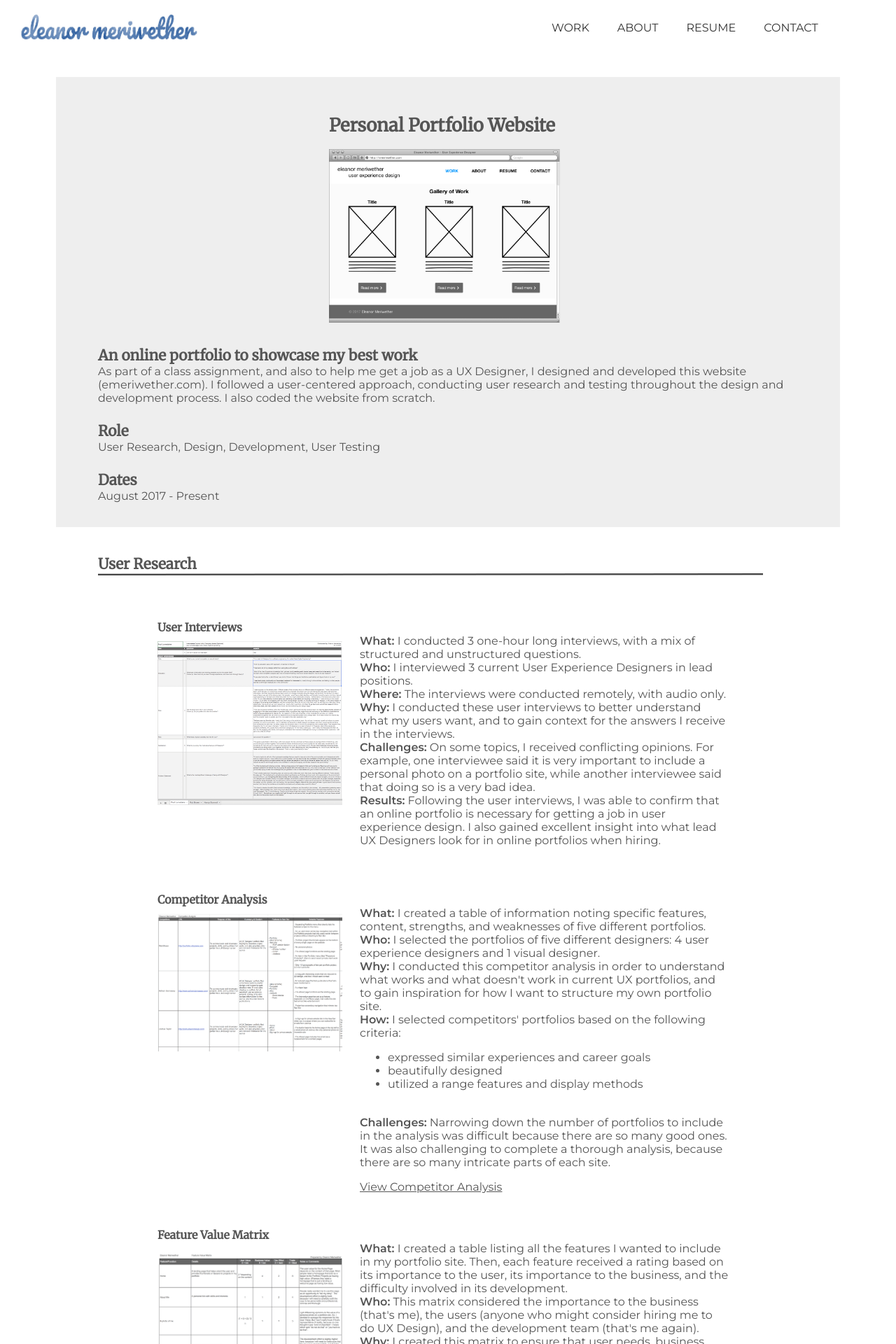
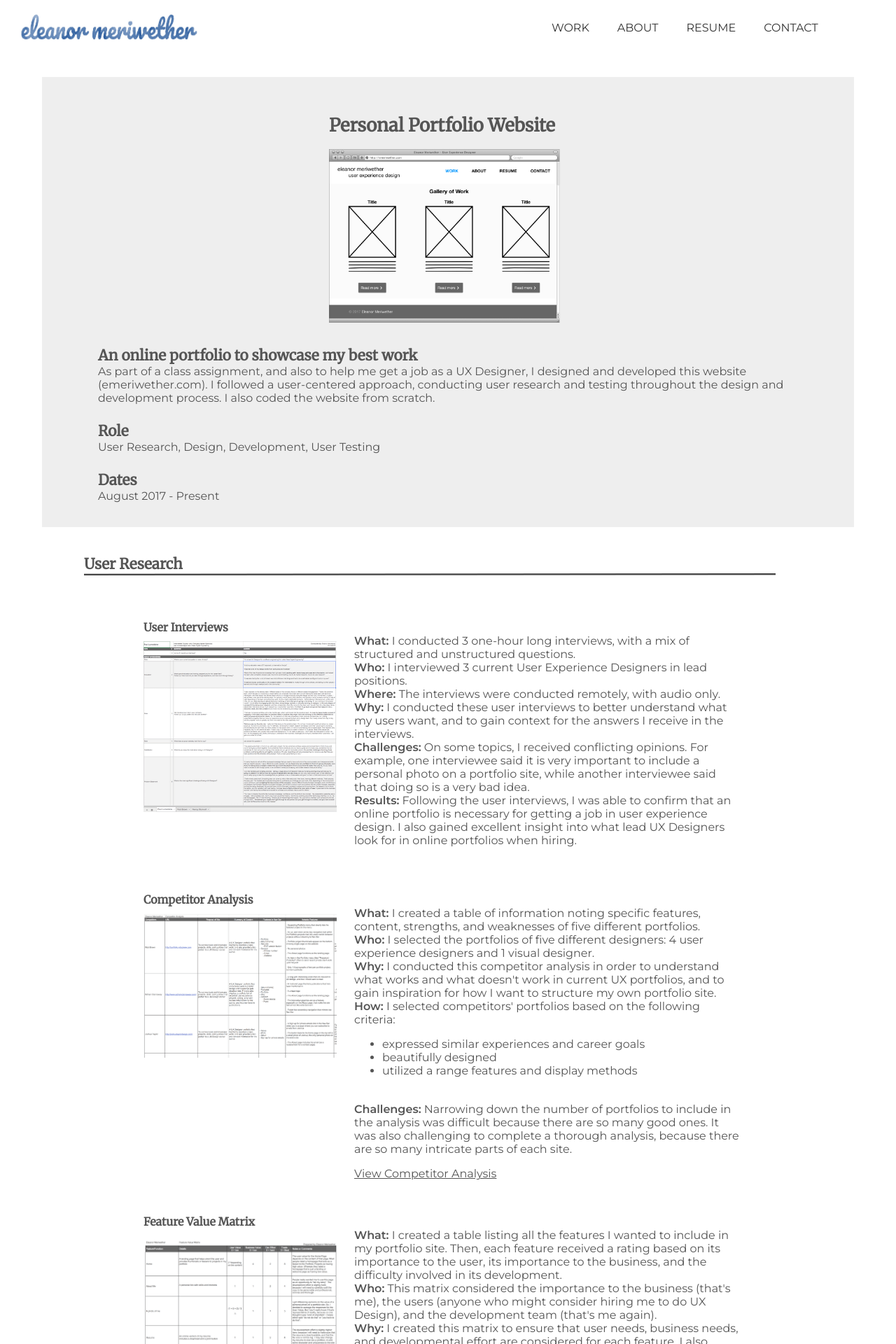
Before and after one commit to emeriwether/emeriwether.github.io, a Jekyll site: the page built from project1.html, in a window 1280 px wide. Shown: the top 1920 px of the page at 70% size. Built offline with Jekyll 4.4.1, drawn with Linux system fonts in a browser that asks for light colours.

Commit message:
retry prev commit

```diff
--- a/css/styles.css
+++ b/css/styles.css
@@ -138,10 +138,10 @@ PROJECT DETAILS PAGES (WILL PROBABLY GET THEIR OWN TEMPLATE LATER)
 -----------
 */
 /*PORTFOLIO WEBSITE PROJECT DETAILS*/
-article.PortfolioWebsite { padding: 10px 80px; display: inline-block; margin-bottom: 80px; }
+article.PortfolioWebsite { padding: 10px 60px; display: inline-block; margin-bottom: 80px; }
 article.PortfolioWebsite::after { content:''; display: block; clear: both; }
 
-article.PortfolioWebsite header { background-color: #eee; display: inline-block; padding: 10px 60px; height: 100%; }
+article.PortfolioWebsite header { background-color: #eee; display: inline-block; padding: 10px 80px; height: 100%; }
 article.PortfolioWebsite header h2 { margin-top: 45px; margin-bottom: 20px;  margin-left: 33%; }
 article.PortfolioWebsite header p { margin-bottom: 25px; }
 article.PortfolioWebsite header img { width: 33%; margin-left: 33%;  margin-bottom: 30px; }
```
